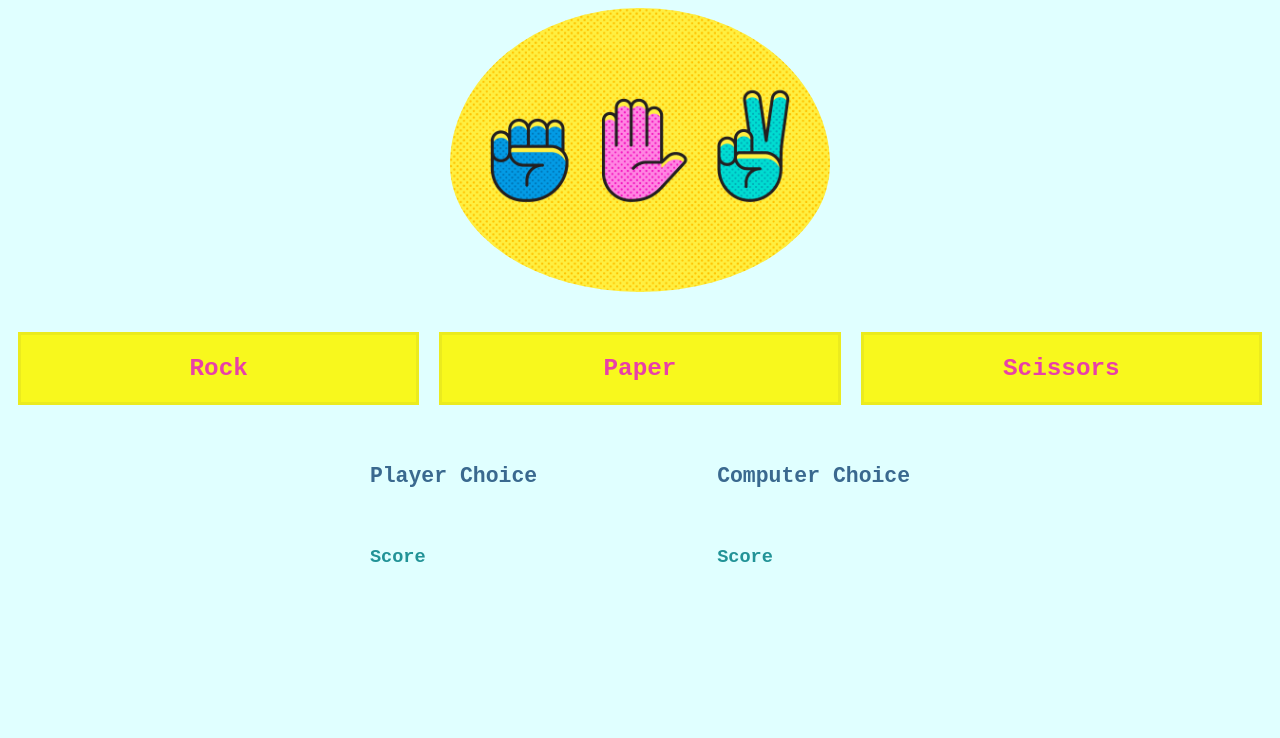
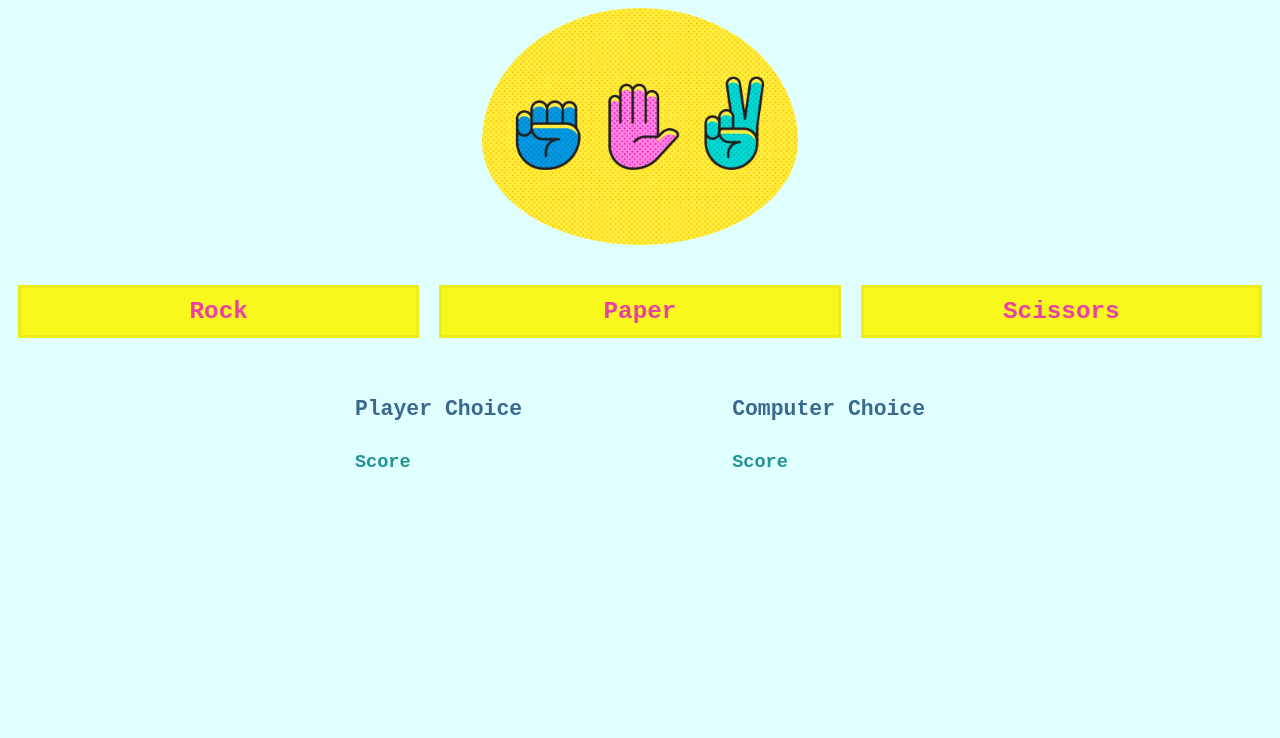
Before and after one commit to BMars101/rock-paper-scissors, a plain HTML site: page index.html in a window 1280 px wide. Drawn offline with Linux system fonts and the light colour scheme.

Commit message:
updated css to fit contents on page

```diff
--- a/styles.css
+++ b/styles.css
@@ -25,13 +25,13 @@ h5 {
     justify-content: center;
 }
 .score, .choice{
-    font-size: 1.9em;
+    font-size: 1.2em;
 }
 .computer-score-container, .player-score-container {
-    display: grid;
+    display: block;
 }
 .Rock, .Paper, .Scissors {
-    padding: 20px;
+    padding: 10px;
     margin: 10px;
     border-style: outset;
     border: 3px solid rgb(235, 235, 30);
@@ -51,11 +51,11 @@ h5 {
 .game-container {
     display: flex;
     justify-content: center;
-    height: 300px;
+    height: 250px;
     margin-top: 20px;
     margin-left: auto;
     margin-right: auto;
-    width: 90%;
+    width: 95%;
 }
 
 .image {
@@ -63,14 +63,14 @@ h5 {
     display: block;
     margin-left: auto;
     margin-right: auto;
-    width: 30%;
+    width: 25%;
     border-radius: 50%;
 
 }
 
 .player-container {
-    padding: 20px 60px auto 10px;;
-    margin-right: 120px;
+    padding: 20px 45px auto 10px;;
+    margin-right: 150px;
 }
 .reset-btn {
     display: none;
```
